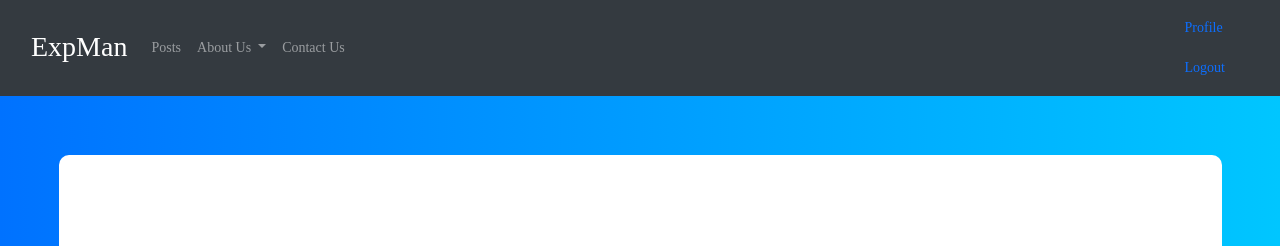
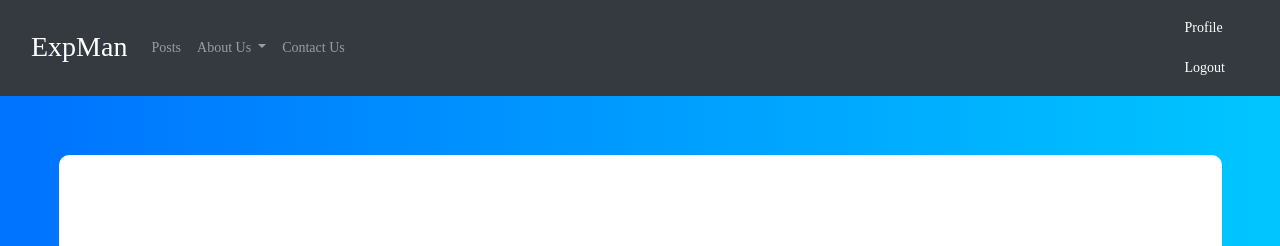
Before and after one commit to raj-bunsha/expman, a Django app: page /contact in a window 1280 px wide. Shown: the top 246 px of the page. Run offline with Django 3.2, Linux system fonts and the light colour scheme; a user stored in the database is signed in; some libraries are stand-ins or nearby versions; some web fonts are replaced.

Commit message:
updating some basic stuff

```diff
--- a/main/templates/index.html
+++ b/main/templates/index.html
@@ -36,6 +36,9 @@
     } */
     .alert-danger{
       margin: 0px;
+    }
+    .nav-link{
+      color: #FFFFFF;
     }
   </style>
   {%block imports%}{%endblock%}
```
Also changed, not shown: db.sqlite3.
